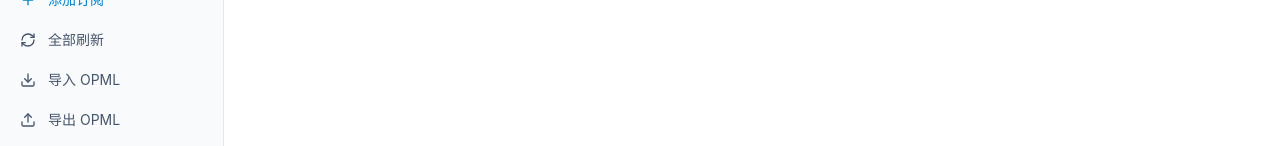
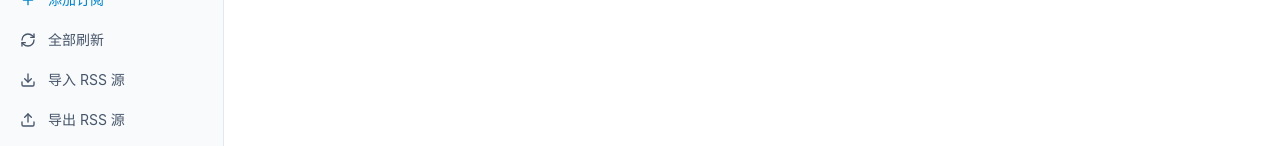
Before and after one commit to shiliulaile/rss-reader, a React (Vite) app: page / in a window 1280 px wide. Shown: the part 654-800 px from the top of the page. Built offline with nearby package versions, Linux system fonts and the light colour scheme; the HTML template or start-up script is replaced by a standard one.

Commit message:
chore: 导入/导出 OPML → 导入/导出 RSS 源

```diff
--- a/src/components/Sidebar.tsx
+++ b/src/components/Sidebar.tsx
@@ -159,14 +159,14 @@ export default function Sidebar() {
           className="sidebar-item w-full text-surface-600"
         >
           <Download size={16} />
-          <span className="text-left">导入 OPML</span>
+          <span className="text-left">导入 RSS 源</span>
         </button>
         <button
           onClick={handleExport}
           className="sidebar-item w-full text-surface-600"
         >
           <Upload size={16} />
-          <span className="text-left">导出 OPML</span>
+          <span className="text-left">导出 RSS 源</span>
         </button>
       </div>
     </div>
```
